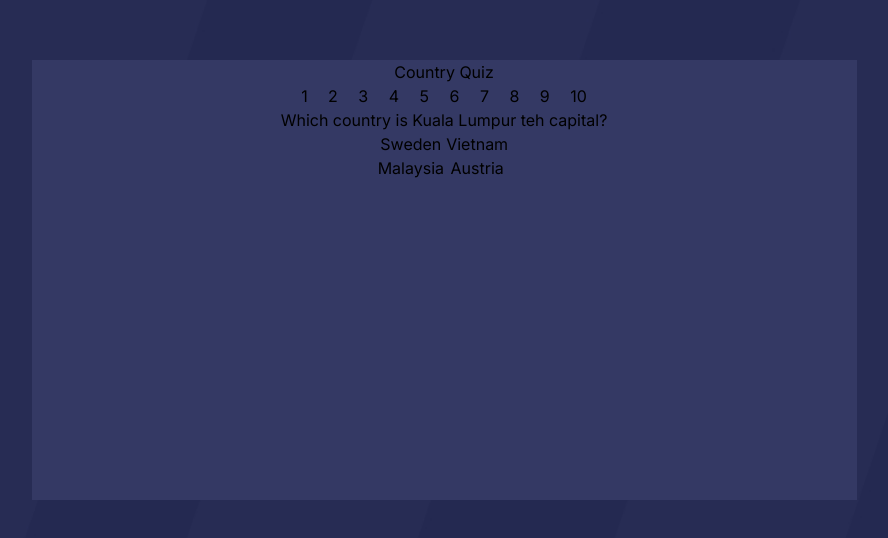
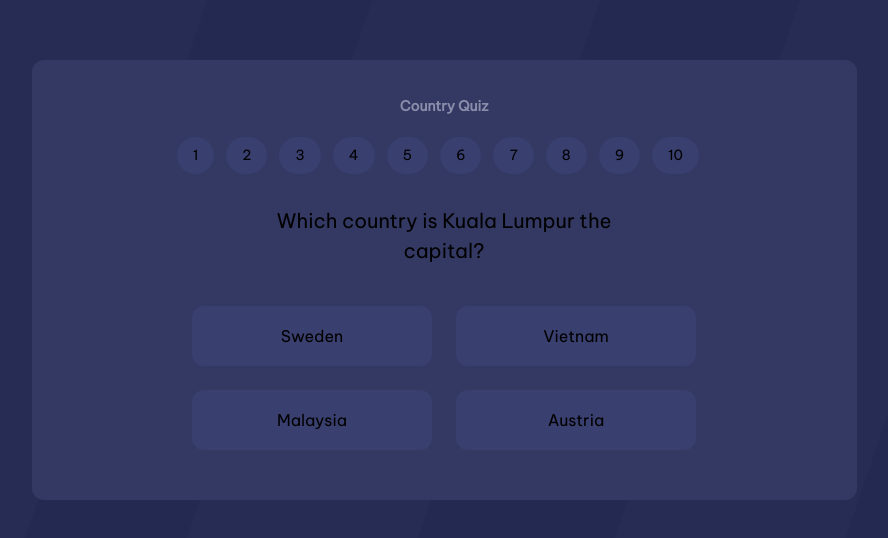
Before and after one commit to Andresfrla/country-quiz, a Next.js app: page / in a window 1280 px wide. Shown: the part 120-658 px from the top of the page, without its empty margins (196-1084 px from the left). Built offline with nearby package versions, Linux system fonts and the light colour scheme.

Commit message:
clone the basic view

```diff
--- a/src/app/layout.js
+++ b/src/app/layout.js
@@ -1,17 +1,19 @@
-import { Inter } from "next/font/google";
+import { Be_Vietnam_Pro } from "next/font/google";
 import "./globals.css";
 
-const inter = Inter({ subsets: ["latin"] });
+const beVietnamPro = Be_Vietnam_Pro({ subsets: ["latin"] ,
+  weight: "400"
+});
 
 export const metadata = {
-  title: "Create Next App",
-  description: "Generated by create next app",
+  title: "Country Quiz",
+  description: "How many do you know about the countries?",
 };
 
 export default function RootLayout({ children }) {
   return (
     <html lang="en">
-      <body className={inter.className}>{children}</body>
+      <body className={beVietnamPro.className}>{children}</body>
     </html>
   );
 }
--- a/src/app/page.js
+++ b/src/app/page.js
@@ -5,29 +5,32 @@ export default function Home() {
 
   return (
     <main className="flex justify-center bg-[url('/bg.jpg')] w-full h-screen bg-cover">
-      <div className="bg-[#343964] flex flex-col items-center text-center self-center w-[825px] h-[440px]">
+      <div className="bg-[#343964] flex flex-col items-center text-center self-center rounded-xl w-[825px] h-[440px] text-2xl">
         <div className="">
-          <h2>Country Quiz</h2>
-          <div className="flex flex-row items-center text-center place-content-evenly">
-            <p>1</p>
-            <p>2</p>
-            <p>3</p>
-            <p>4</p>
-            <p>5</p>
-            <p>6</p>
-            <p>7</p>
-            <p>8</p>
-            <p>9</p>
-            <p>10</p>
+          <h2 className="text-sm text-[#8B8EAB] font-bold mt-9">Country Quiz</h2>
+          <div className="flex flex-row items-center text-center place-content-evenly text-sm mt-5">
+            <p className="bg-[#393F6E] rounded-full p-2 pr-4 pl-4 mr-3">1</p>
+            <p className="bg-[#393F6E] rounded-full p-2 pr-4 pl-4 mr-3">2</p>
+            <p className="bg-[#393F6E] rounded-full p-2 pr-4 pl-4 mr-3">3</p>
+            <p className="bg-[#393F6E] rounded-full p-2 pr-4 pl-4 mr-3">4</p>
+            <p className="bg-[#393F6E] rounded-full p-2 pr-4 pl-4 mr-3">5</p>
+            <p className="bg-[#393F6E] rounded-full p-2 pr-4 pl-4 mr-3">6</p>
+            <p className="bg-[#393F6E] rounded-full p-2 pr-4 pl-4 mr-3">7</p>
+            <p className="bg-[#393F6E] rounded-full p-2 pr-4 pl-4 mr-3">8</p>
+            <p className="bg-[#393F6E] rounded-full p-2 pr-4 pl-4 mr-3">9</p>
+            <p className="bg-[#393F6E] rounded-full p-2 pr-4 pl-4 mr-3">10</p>
           </div>
-          <p>Which country is Kuala Lumpur teh capital?</p>
         </div>
 
-        <div className="grid grid-cols-2">
-          <p>Sweden</p>
-          <p>Vietnam</p>
-          <p>Malaysia</p>
-          <p>Austria</p>
+          <div className="mt-8 pr-60 pl-60">
+            <p className="text-xl">Which country is Kuala Lumpur the capital?</p>
+          </div>
+
+        <div className="grid grid-cols-2 text-base gap-6 mt-10">
+          <p className="bg-[#393F6E] w-60 h-[60px] flex flex-col justify-center rounded-xl">Sweden</p>
+          <p className="bg-[#393F6E] w-60 h-[60px] flex flex-col justify-center rounded-xl">Vietnam</p>
+          <p className="bg-[#393F6E] w-60 h-[60px] flex flex-col justify-center rounded-xl">Malaysia</p>
+          <p className="bg-[#393F6E] w-60 h-[60px] flex flex-col justify-center rounded-xl">Austria</p>
         </div>
       </div>
     </main>
--- a/tailwind.config.js
+++ b/tailwind.config.js
@@ -7,6 +7,12 @@ module.exports = {
   ],
   theme: {
     extend: {
+      fontSize: {
+        sm: '0.875rem',
+        base: '1rem',
+        xl: '1.25rem',
+        '2xl': '1.5rem',
+      },
       backgroundImage: {
         "gradient-radial": "radial-gradient(var(--tw-gradient-stops))",
         "gradient-conic":
```
